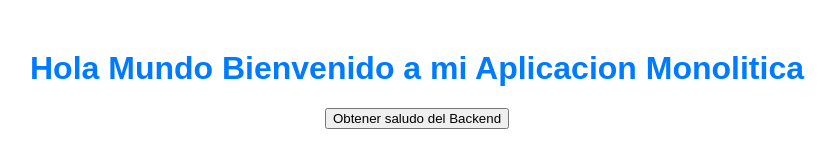
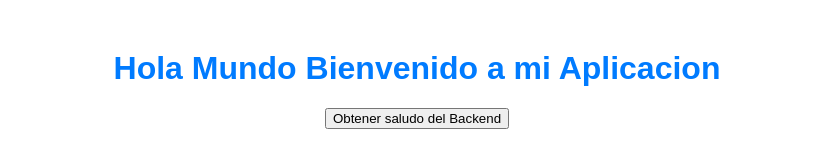
Before and after one commit to Daniielpro/hola-mundo-node, a website: page frontend/index.html in a window 1280 px wide. Shown: the whole page, without its empty margins (223-1059 px from the left). Drawn offline with Linux system fonts and the light colour scheme.

Commit message:
Update index.html

```diff
--- a/frontend/index.html
+++ b/frontend/index.html
@@ -16,7 +16,7 @@
     </style>
 </head>
 <body>
-    <h1>Hola Mundo Bienvenido a mi Aplicacion Monolitica</h1>
+    <h1>Hola Mundo Bienvenido a mi Aplicacion</h1>
     <button id="saludo-btn">Obtener saludo del Backend</button>
     <p id="saludo"></p>
     <script>
```
